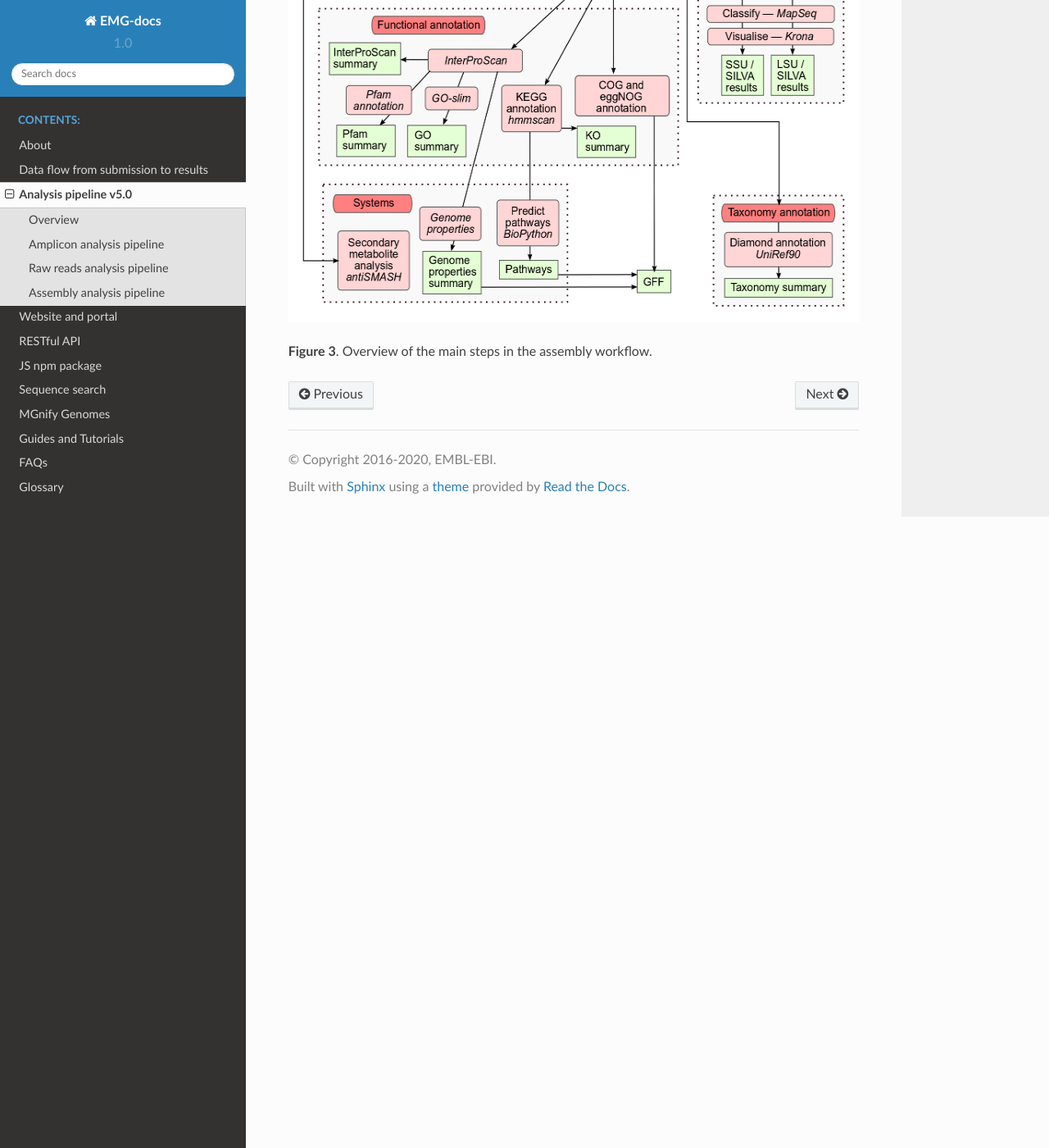
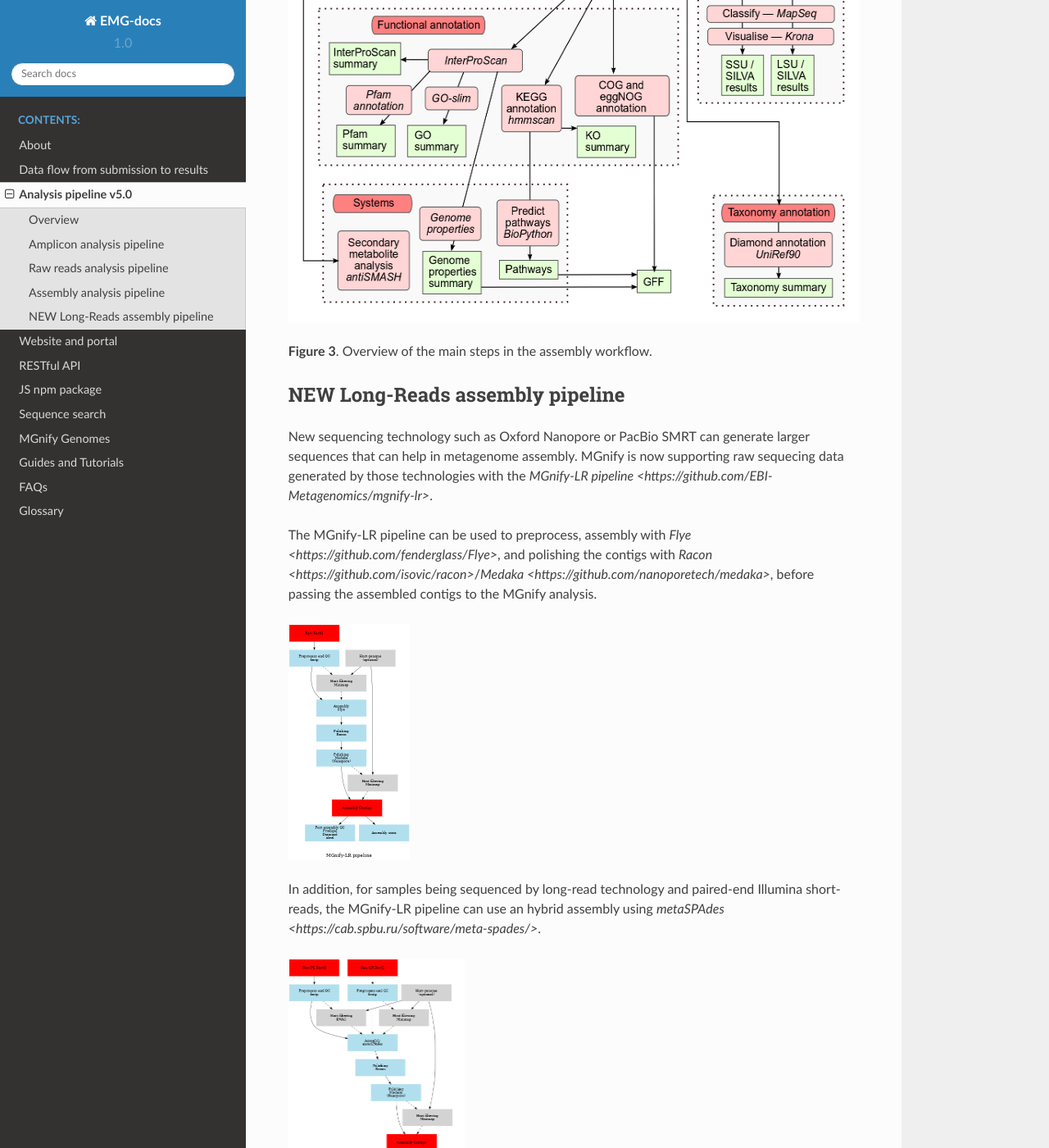
Before and after one commit to EBI-Metagenomics/EMG-docs, a Sphinx documentation site: the page built from docs/analysis.rst, in a window 1280 px wide and 1400 px high, scrolled down 4742 px. Shown: the whole window at 82% size. Built offline with Sphinx 7.4.7 and the Read the Docs theme 2.0.0, drawn with Linux system fonts in a browser that asks for light colours.

Commit message:
integrating long-reads assembly pipeline

```diff
--- a/docs/analysis.rst
+++ b/docs/analysis.rst
@@ -250,3 +250,20 @@ In addition, CRISPR/Cas sequences are also detected and exported as a GFF annota
    :scale: 50 %
 
 **Figure 3**. Overview of the main steps in the assembly workflow.
+
+
+---------------------------
+NEW Long-Reads assembly pipeline
+---------------------------
+
+New sequencing technology such as Oxford Nanopore or PacBio SMRT can generate larger sequences that can help in metagenome assembly. MGnify is now supporting raw sequecing data generated by those technologies with the `MGnify-LR pipeline <https://github.com/EBI-Metagenomics/mgnify-lr>`.
+
+The MGnify-LR pipeline can be used to preprocess, assembly with `Flye <https://github.com/fenderglass/Flye>`, and polishing the contigs with `Racon <https://github.com/isovic/racon>`/`Medaka <https://github.com/nanoporetech/medaka>`, before passing the assembled contigs to the MGnify analysis.
+
+.. figure:: images/lr_pipeline_assembly.png
+   :scale: 50 %
+
+In addition, for samples being sequenced by long-read technology and paired-end Illumina short-reads, the MGnify-LR pipeline can use an hybrid assembly using `metaSPAdes <https://cab.spbu.ru/software/meta-spades/>`.
+
+.. figure:: images/hybrid_pipeline_assembly.png
+   :scale: 50 %
```
Also changed, not shown: docs/images/hybrid_pipeline_assembly.png (added), docs/images/lr_pipeline_assembly.png (added).
